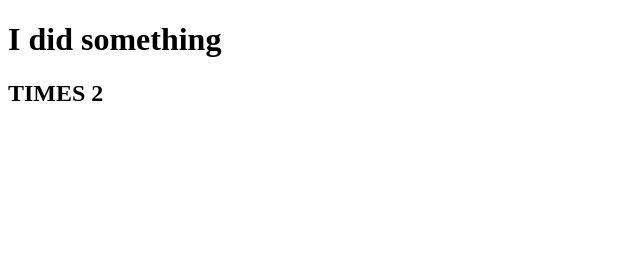
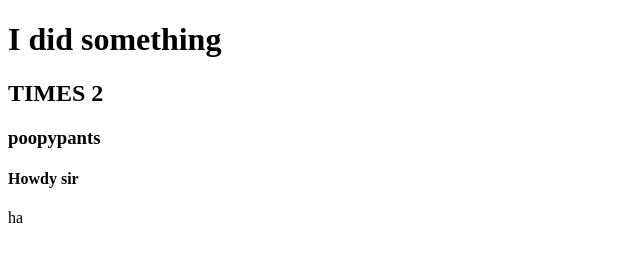
Before and after one commit to Trey777/CodeAcademyTest, a plain HTML site: page index.html in a window 1280 px wide. Shown: the whole page, without its empty margins (0-640 px from the left). Drawn offline with Linux system fonts and the light colour scheme.

Commit message:
included paragraph

```diff
--- a/index.html
+++ b/index.html
@@ -7,7 +7,10 @@
 </head>
 
 <body>
- <h1> I did something</h1>
- <h2> TIMES 2</h2>
+ <h1>I did something</h1>
+ <h2>TIMES 2</h2>
+ <h3>poopypants</h3>
+ <h4>Howdy sir</h4>
+ <p>ha</p>
 </body>
 </html>
```
